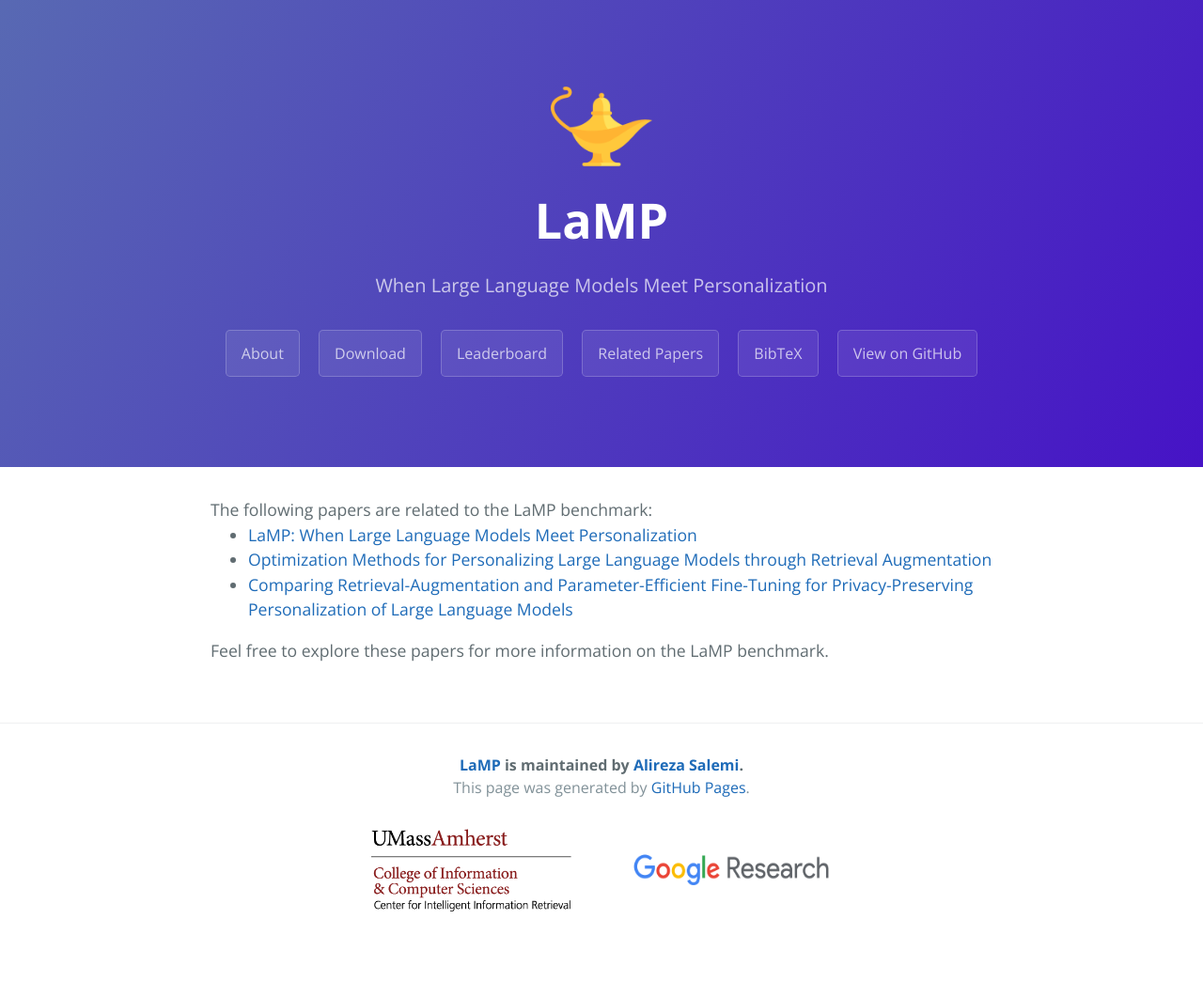
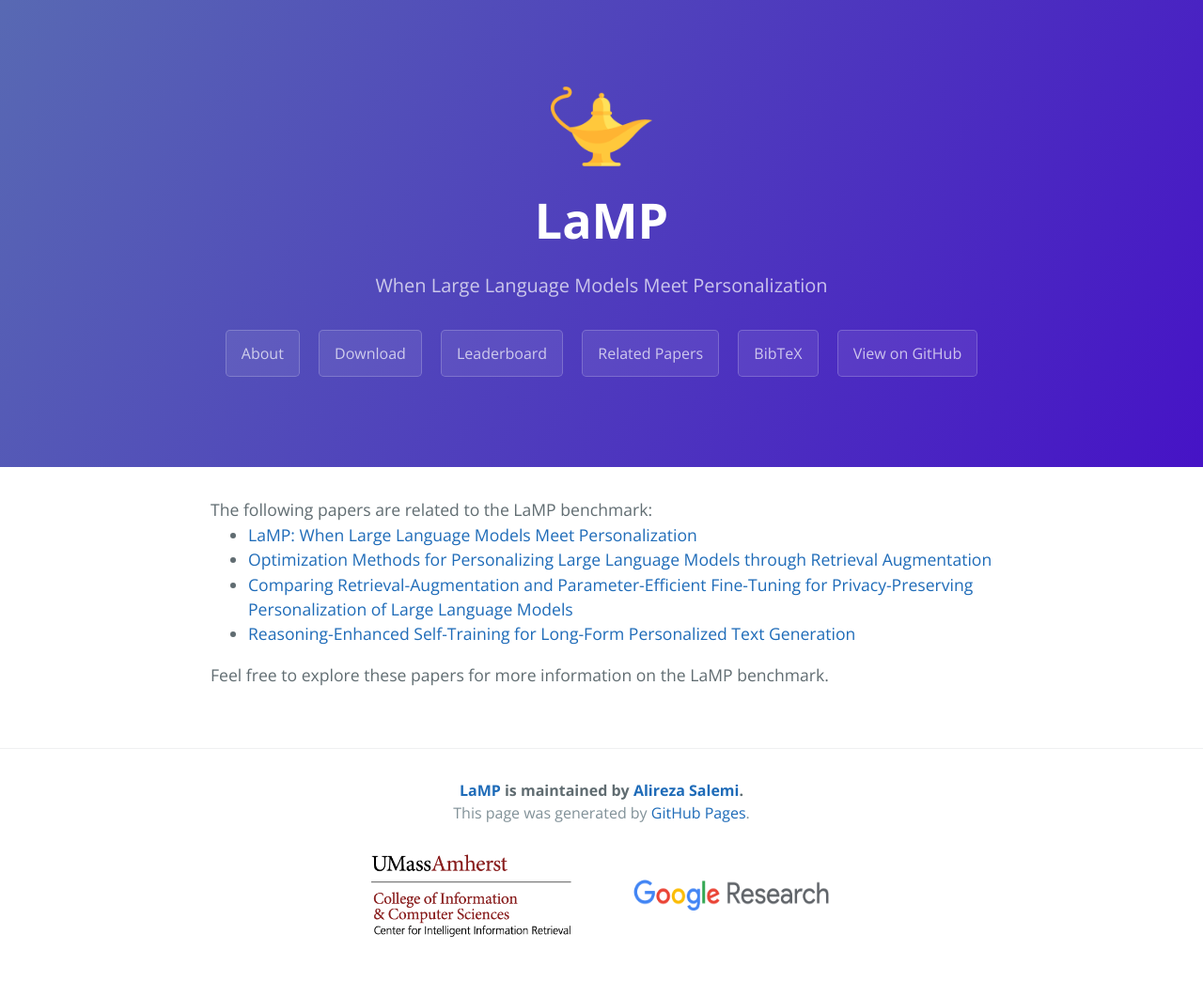
Before and after one commit to LaMP-Benchmark/lamp-benchmark.github.io, a Jekyll site: the page built from related-papers.html, in a window 1280 px wide. Shown: the whole page at 94% size. Built offline with Jekyll 4.4.1, drawn with Linux system fonts in a browser that asks for light colours; before the commit the page ends 1034 px from its top, so only the background shows below that.

Commit message:
Update related-papers.html

```diff
--- a/related-papers.html
+++ b/related-papers.html
@@ -12,6 +12,7 @@ The following papers are related to the LaMP benchmark:
    <li><a href="https://arxiv.org/abs/2304.11406">LaMP: When Large Language Models Meet Personalization</a></li>
    <li><a href="https://arxiv.org/abs/2404.05970">Optimization Methods for Personalizing Large Language Models through Retrieval Augmentation</a></li>
    <li><a href="https://arxiv.org/abs/2409.09510">Comparing Retrieval-Augmentation and Parameter-Efficient Fine-Tuning for Privacy-Preserving Personalization of Large Language Models</a></li>
+   <li><a href="https://arxiv.org/abs/2501.04167">Reasoning-Enhanced Self-Training for Long-Form Personalized Text Generation</a></li>
  </ul>
 
 
```
